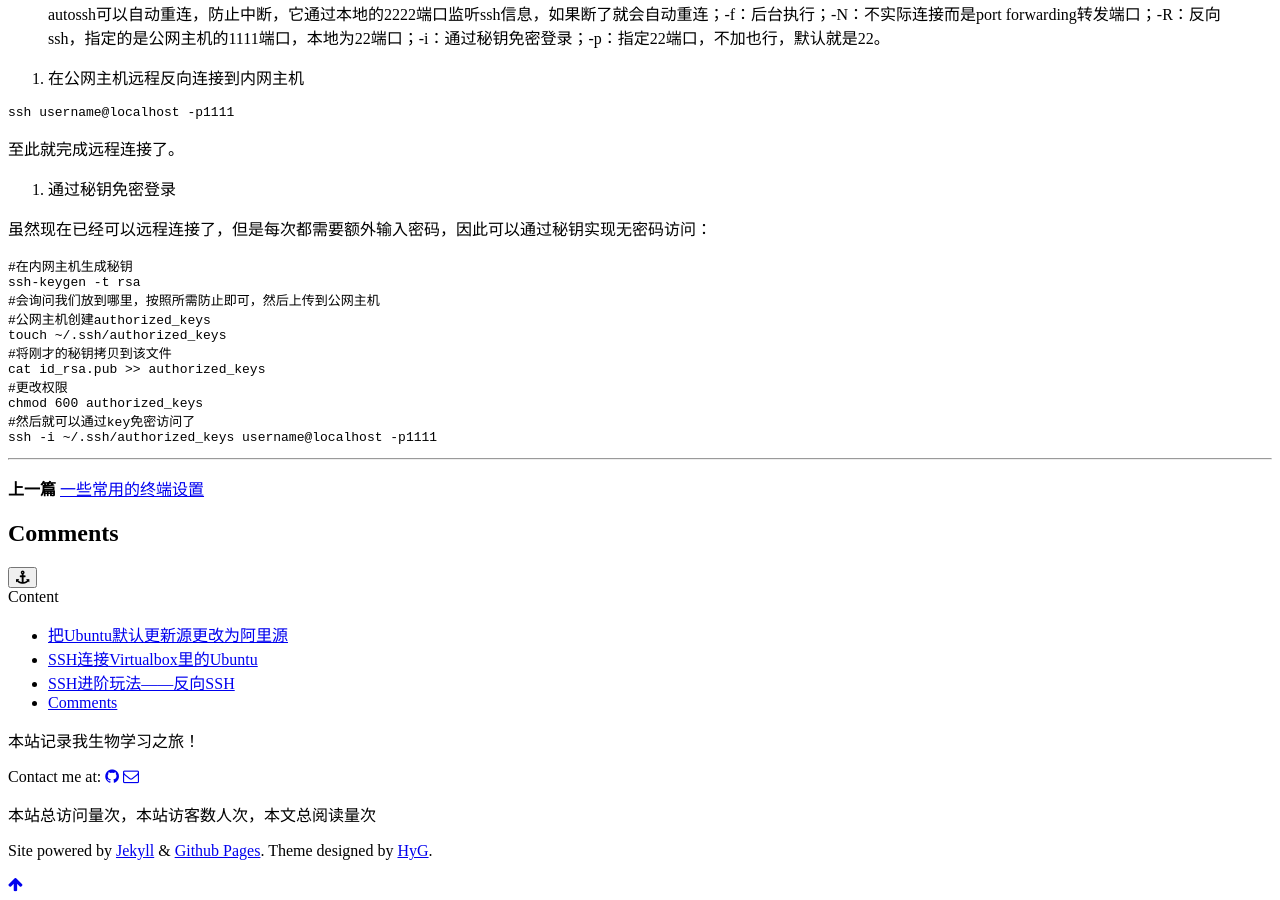
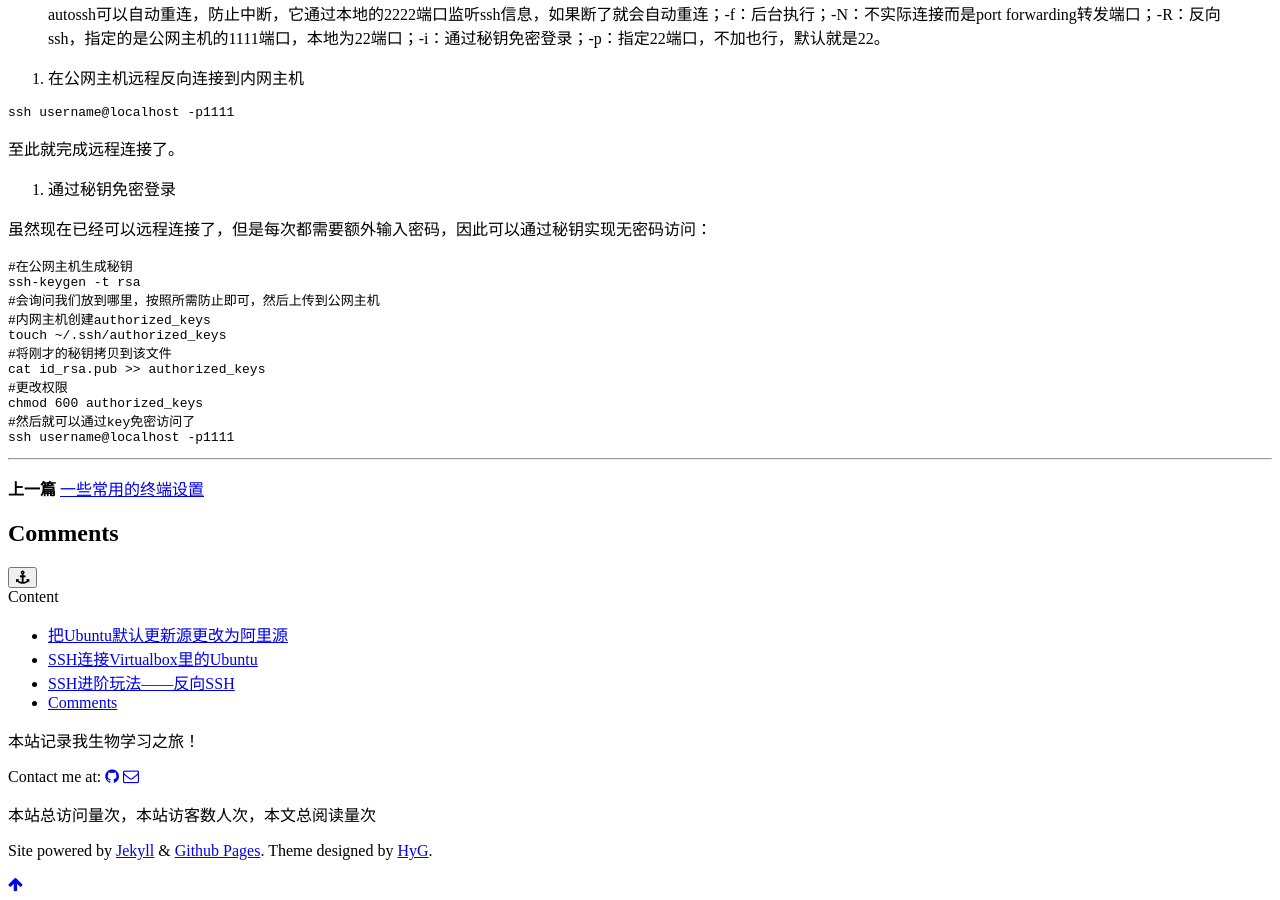
Before and after one commit to stogqy/stogqy.github.io, a Jekyll site: the page built from _posts/2018-11-16-SSHloginUbuntuInVbox.md, in a window 1280 px wide and 900 px high, scrolled down 1877 px. Built offline with Jekyll 4.4.1, drawn with Linux system fonts in a browser that asks for light colours; comment, search, counter and statistics services are not loaded; a style sheet for code colours, icons or effects is not loaded.

Commit message:
Update 2018-11-16-SSHloginUbuntuInVbox.md

````diff
--- a/_posts/2018-11-16-SSHloginUbuntuInVbox.md
+++ b/_posts/2018-11-16-SSHloginUbuntuInVbox.md
@@ -105,15 +105,15 @@ ssh username@localhost -p1111
 
 虽然现在已经可以远程连接了，但是每次都需要额外输入密码，因此可以通过秘钥实现无密码访问：
 ```shell
-#在内网主机生成秘钥
+#在公网主机生成秘钥
 ssh-keygen -t rsa
 #会询问我们放到哪里，按照所需防止即可，然后上传到公网主机
-#公网主机创建authorized_keys
+#内网主机创建authorized_keys
 touch ~/.ssh/authorized_keys
 #将刚才的秘钥拷贝到该文件
 cat id_rsa.pub >> authorized_keys
 #更改权限
 chmod 600 authorized_keys
 #然后就可以通过key免密访问了
-ssh -i ~/.ssh/authorized_keys username@localhost -p1111
+ssh username@localhost -p1111
 ```
````
